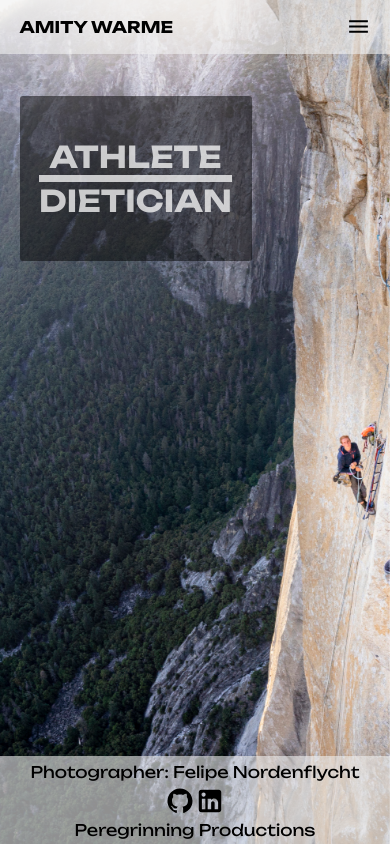
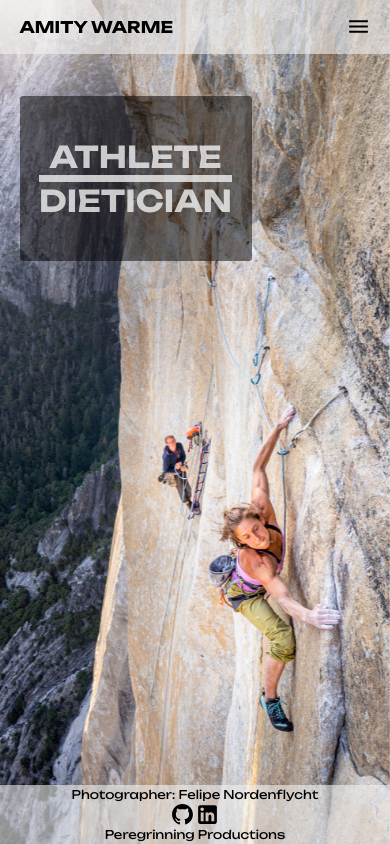
Before and after one commit to connorwarme/shopping-cart, a React (Create React App) app: page / in a window 390 px wide. Built offline with nearby package versions, Linux system fonts and the light colour scheme.

Commit message:
Style footer for mobile, adjust background image position on homepage

```diff
--- a/src/App.css
+++ b/src/App.css
@@ -108,6 +108,7 @@ ul > a:hover::after {
 @media (max-width: 1100px) {
   .app {
     min-height: 100vh;
+    background-position: 70%;
   }
   .header-container {
     padding: 0 5vw;
--- a/src/style/Footer.css
+++ b/src/style/Footer.css
@@ -26,3 +26,21 @@
     padding-bottom: 4px;
     font-family: "Unbound", Georgia, 'Times New Roman', Times, serif;
 }
+
+@media (max-width: 1100px) {
+    .footer-content > p {
+        font-size: 12px;
+    }
+    .footer-content > p:first-child {
+        padding-top: 2px;
+    }
+    .footer-content > p:last-child {
+        padding-bottom: 2px;
+    }
+    .icon-container {
+        padding: 0;
+    }
+    .icon-container > a > img {
+        height: 25px;
+    }
+}
```
